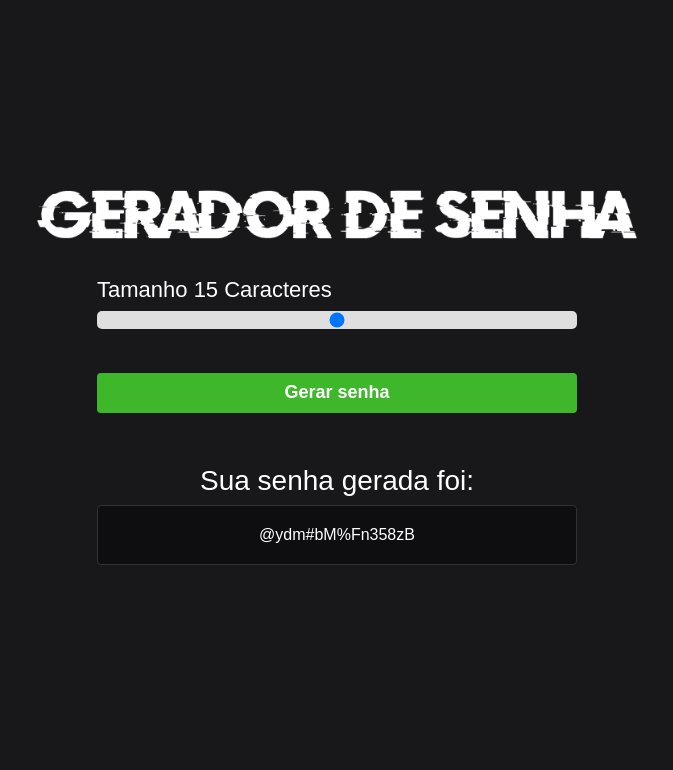
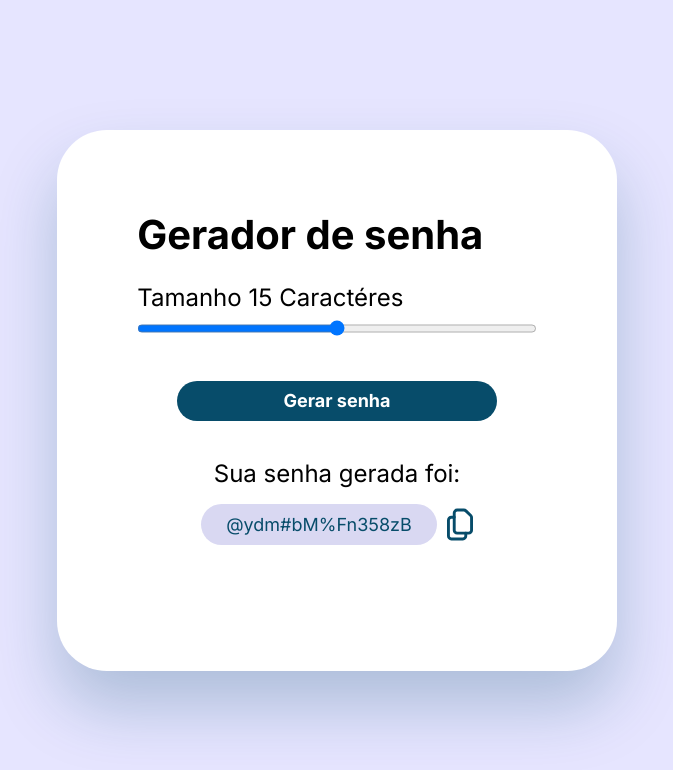
Before and after one commit to AndreSntos/password-generator, a plain HTML site: page index.html in a window 1280 px wide. Both pictures are taken after a click on the button "Gerar senha". Shown: the whole page, without its empty margins (303-976 px from the left). Drawn offline with nearby package versions, Linux system fonts and the light colour scheme.

Commit message:
🌟feat: inserindo sweet alert e mudando front

```diff
--- a/assets/css/style.css
+++ b/assets/css/style.css
@@ -1,14 +1,16 @@
+@import url("https://fonts.googleapis.com/css2?family=DM+Sans:wght@400;700&family=Inter:wght@400;700&family=Poppins:wght@300;700&display=swap");
+
 * {
   padding: 0;
   margin: 0;
   font-family: sans-serif;
-  width: 100%;
   margin: 0 auto;
   box-sizing: border-box;
+  font-family: 'Inter', sans-serif;
 }
 
 body {
-  background-color: #18181b;
+  background-color: #e6e5ff;
   width: 100%;
   height: 100vh;
   display: flex;
@@ -17,8 +19,16 @@ body {
   flex-direction: column;
 }
 
-.logo {
-  max-width: 600px;
+.container {
+  background-color: #fff;
+  padding: 80px;
+  border-radius: 50px;
+  box-shadow: 0px 36px 64px rgba(7, 76, 106, 0.25);
+}
+
+.title-logo {
+  font-size: 2.5rem;
+  color: #000;
   margin-bottom: 24px;
 }
 
@@ -28,34 +38,60 @@ body {
 }
 
 .container-input span {
-  color: #fff;
-  font-size: 22px;
+  color: #000;
+  font-size: 1.5rem;
 }
 
 .slider {
-  -webkit-appearance: none;
+  -moz-appearance: none;
+
   width: 100%;
-  border-radius: 5px;
+  border-radius: 50px;
   background: #dfdfdf;
-  height: 18px;
+  color: #2a25b1;
+  height: 17px;
   outline: none;
   margin-top: 8px;
 }
 
+.slider::-webkit-slider-thumb {
+  -webkit-appearance: none;
+  appearance: none;
+  width: 25px;
+  height: 25px;
+  border-radius: 50%;
+
+  background-color: #074c6a;
+  cursor: pointer;
+}
+
+.slider::-moz-range-thumb {
+  width: 20px;
+  height: 20px;
+  border-radius: 50%;
+
+  background-color: #074c6a;
+  cursor: pointer;
+}
+
 .button-cta {
   height: 40px;
-  background-color: #3eb72b;
+  background-color: #074c6a;
   border: 0;
-  border-radius: 4px;
+  border-radius: 50px;
+  width: 80%;
   cursor: pointer;
   margin-top: 40px;
   color: #fff;
   font-weight: bold;
   font-size: 18px;
+  align-items: center;
+  justify-content: center;
+  display: flex;
 }
 
 .container-password {
-  max-width: 480px;
+  max-width: 637px;
   margin: 14px 0;
   display: flex;
   align-items: center;
@@ -65,34 +101,46 @@ body {
 
 .title {
   text-align: center;
-  font-size: 28px;
+  font-size: 24px;
   margin-top: 24px;
   margin-bottom: 8px;
-  color: #fff;
+  color: #000;
+  margin-bottom: 16px;
+}
+
+.copy {
+  display: flex;
+  transition: transform 0.5s ease-in-out;
+}
+
+.copy img {
+  width: 26px;
+  margin-left: 10px;
 }
 
 .password {
-  height: 60px;
-  background-color: rgba(0, 0, 0, 0.4);
-  border-radius: 4px;
+  height: 41px;
+  background-color: #d9d8f2;
+  border-radius: 50px;
   display: flex;
   justify-content: center;
   align-items: center;
-  color: #fff;
-  border: 1px solid #313131;
-  transition: transform 0.5s ease-in-out;
+  color: #074c6a;
+  font-size: 18px;
+  font-weight: 400;
+  padding-block: 10px;
+  padding-inline: 25px;
 }
 
-.password:hover {
+.copy:hover {
   transform: scale(1.05);
 }
 
 .tooltip {
-  color: #fff;
+  color: #000;
   position: relative;
   top: 20px;
   padding: 6px 8px;
-  background-color: rgb(15, 15, 15);
   text-align: center;
   font-size: 16px;
   border-radius: 6px;
--- a/assets/js/script.js
+++ b/assets/js/script.js
@@ -25,6 +25,6 @@ function generatePassword() {
 }
 
 function copyPassword() {
-  alert("Senha copiada com sucesso");
+  swal("Muito bom!", "Senha copiada com sucesso!", "success");
   navigator.clipboard.writeText(novaSenha);
 }
--- a/index.html
+++ b/index.html
@@ -6,17 +6,15 @@
     <meta name="viewport" content="width=device-width, initial-scale=1.0" />
     <meta name="keywords" content="Gerador de senhas, gerador password" />
     <link rel="stylesheet" href="./assets/css/style.css" />
+
     <title>Password generator</title>
   </head>
   <body>
-    <img
-      src="assets/img/logo.png"
-      alt="Logo escrita gerador de senha"
-      class="logo"
-    />
+    <div class="container">
+      <h1 class="title-logo">Gerador de senha</h1>
 
       <main class="container-input">
-      <span>Tamanho <span id="valor"></span> Caracteres</span>
+        <span>Tamanho <span id="valor"></span> Caractéres</span>
         <input
           type="range"
           id="slider"
@@ -25,14 +23,26 @@
           max="25"
           value="15"
         />
-      <button id="button" class="button-cta" onclick="generatePassword()">Gerar senha</button>
+        <button id="button" class="button-cta" onclick="generatePassword()">
+          Gerar senha
+        </button>
       </main>
-    <div id="container-password" class="container-password hide"  onclick="copyPassword()">
+      <div
+        id="container-password"
+        class="container-password hide"
+        onclick="copyPassword()"
+      >
         <span class="title">Sua senha gerada foi: </span>
+        <div class="copy">
           <span id="password" class="password"></span>
+          <img src="./assets/img/copy.svg" alt="" />
+        </div>
+
         <span class="tooltip">Clique na senha para copiar.👆</span>
+      </div>
     </div>
 
     <script src="./assets/js/script.js"></script>
+    <script src="https://unpkg.com/sweetalert/dist/sweetalert.min.js"></script>
   </body>
 </html>
```
Also changed, not shown: assets/img/copy.png (added), assets/img/copy.svg (added), 1 other file. Lines whose indentation alone changed are shown as unchanged.
